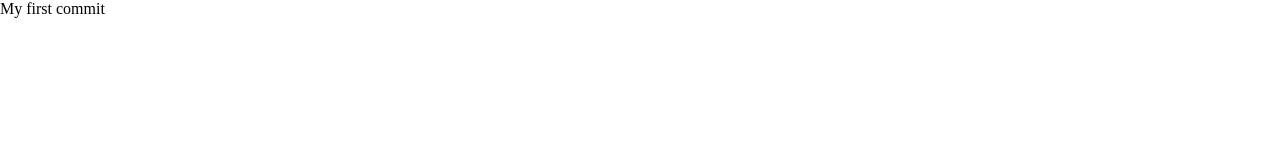
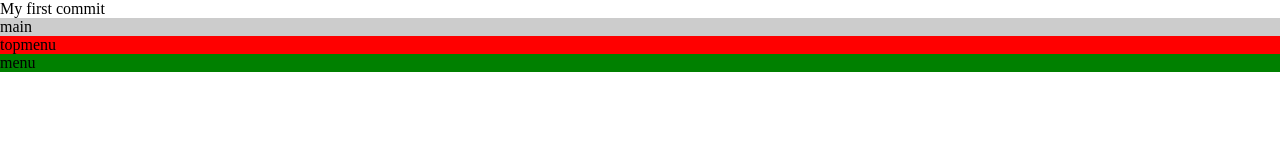
Before and after one commit to bahrom13/hello-world, a plain HTML site: page index.html in a window 1280 px wide. Drawn offline with Linux system fonts and the light colour scheme.

Commit message:
add text

```diff
--- a/index.html
+++ b/index.html
@@ -9,9 +9,11 @@
 
 		</header>
 		<div class="main">
+			main
 			<div class="topmenu">
+				topmenu
 				<div class="menu">
-
+					menu
 				</div>
 			</div>
 		</div>
```
